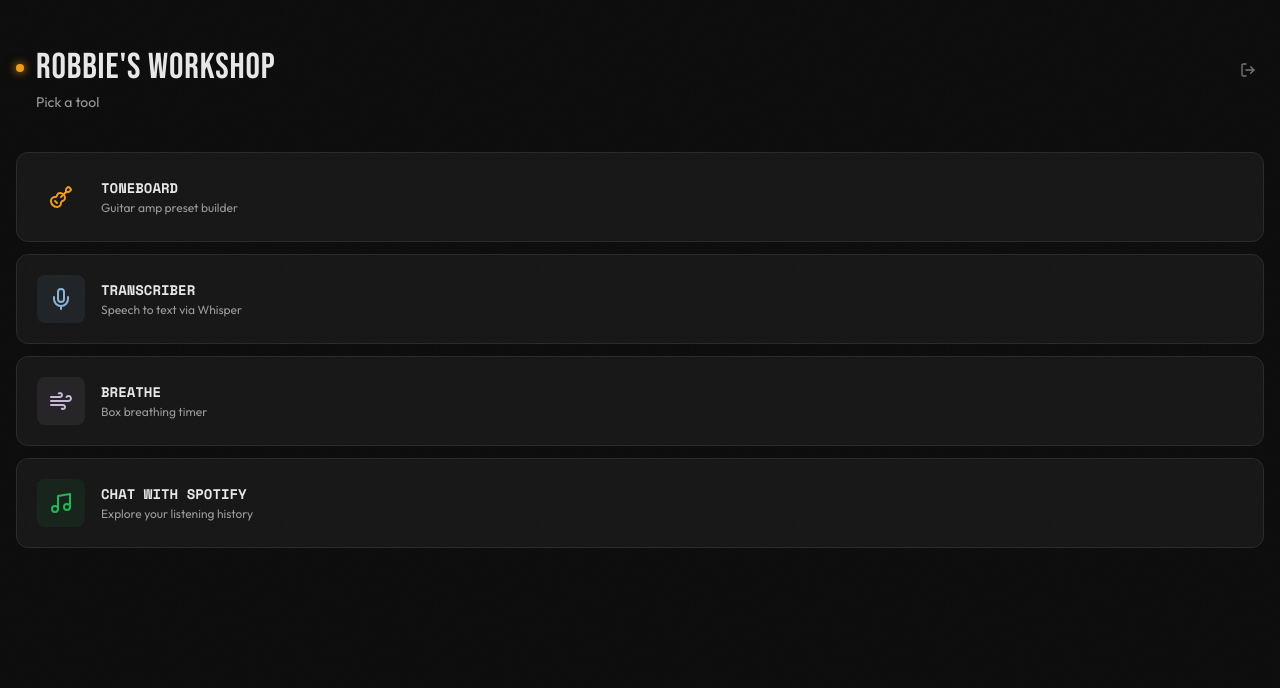
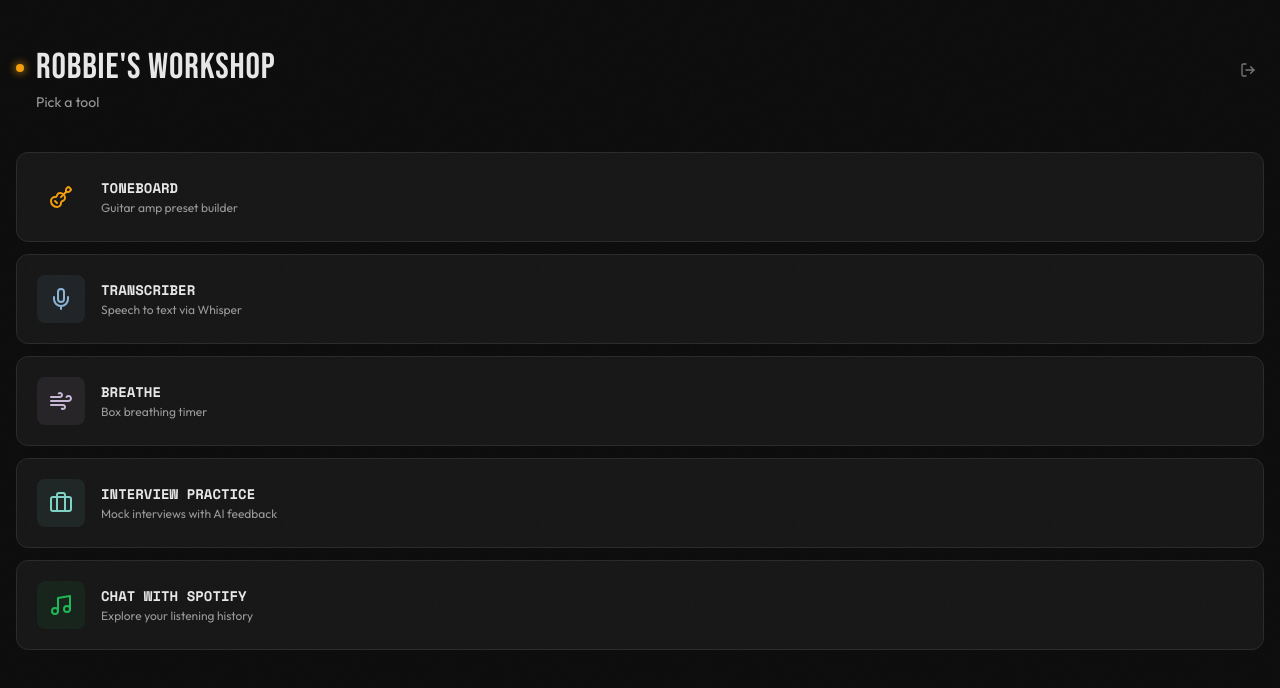
Before and after one commit to CodeOfCognition/robbies-workshop, a Next.js app: page / in a window 1280 px wide. Shown: the top 688 px of the page. Built offline with nearby package versions, Linux system fonts and the light colour scheme.

Commit message:
Re-enable interview applet

```diff
--- a/src/app/page.tsx
+++ b/src/app/page.tsx
@@ -1,7 +1,7 @@
 "use client";
 
 import Link from "next/link";
-import { Guitar, Mic, Music, Wind, LogOut } from "lucide-react";
+import { Briefcase, Guitar, Mic, Music, Wind, LogOut } from "lucide-react";
 import { signOut } from "next-auth/react";
 
 const apps = [
@@ -25,6 +25,13 @@ const apps = [
     href: "/breathe",
     icon: Wind,
     color: "#c8b8d8",
+  },
+  {
+    name: "INTERVIEW PRACTICE",
+    description: "Mock interviews with AI feedback",
+    href: "/interview",
+    icon: Briefcase,
+    color: "#7dd3c7",
   },
   {
     name: "CHAT WITH SPOTIFY",
```
